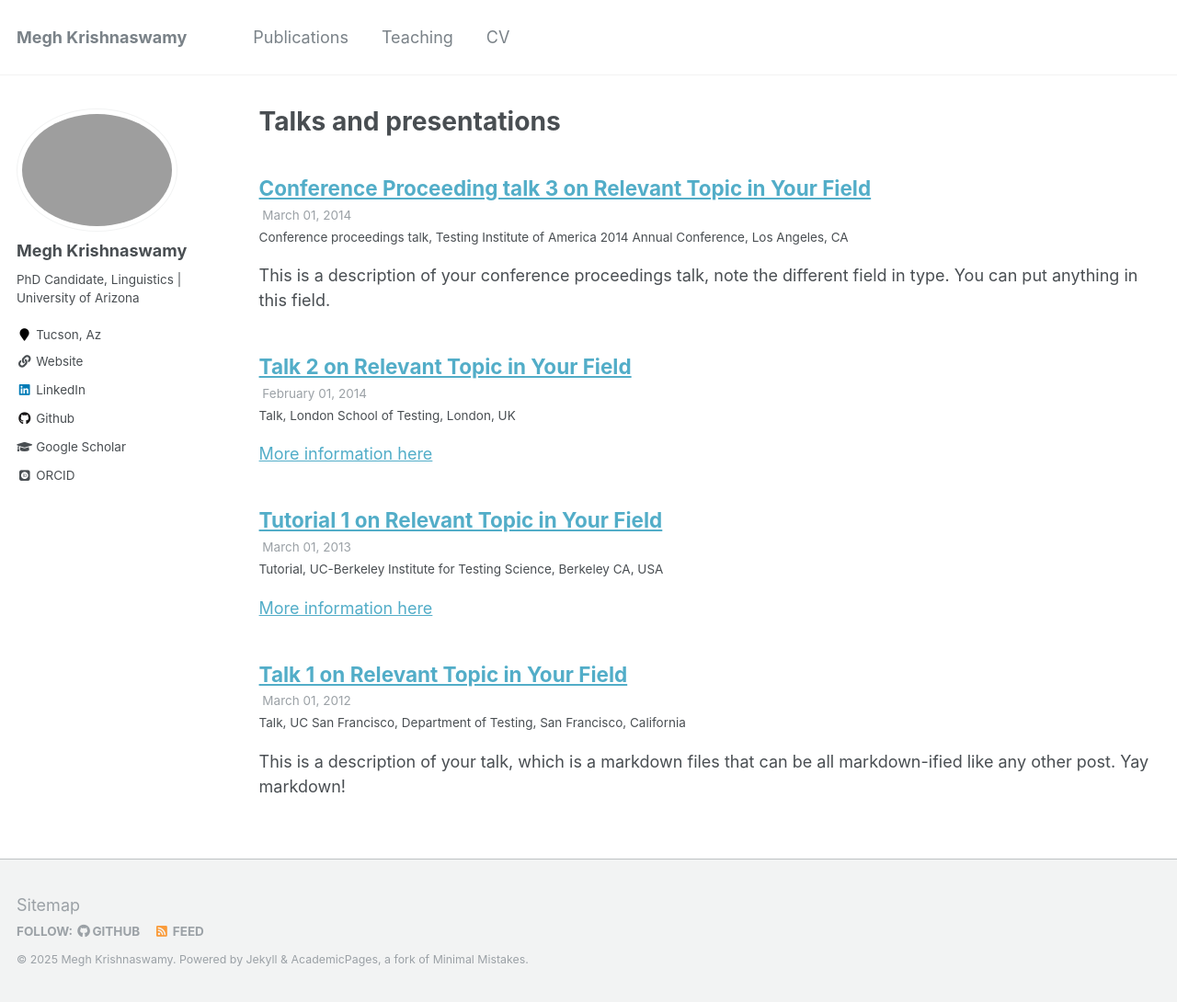
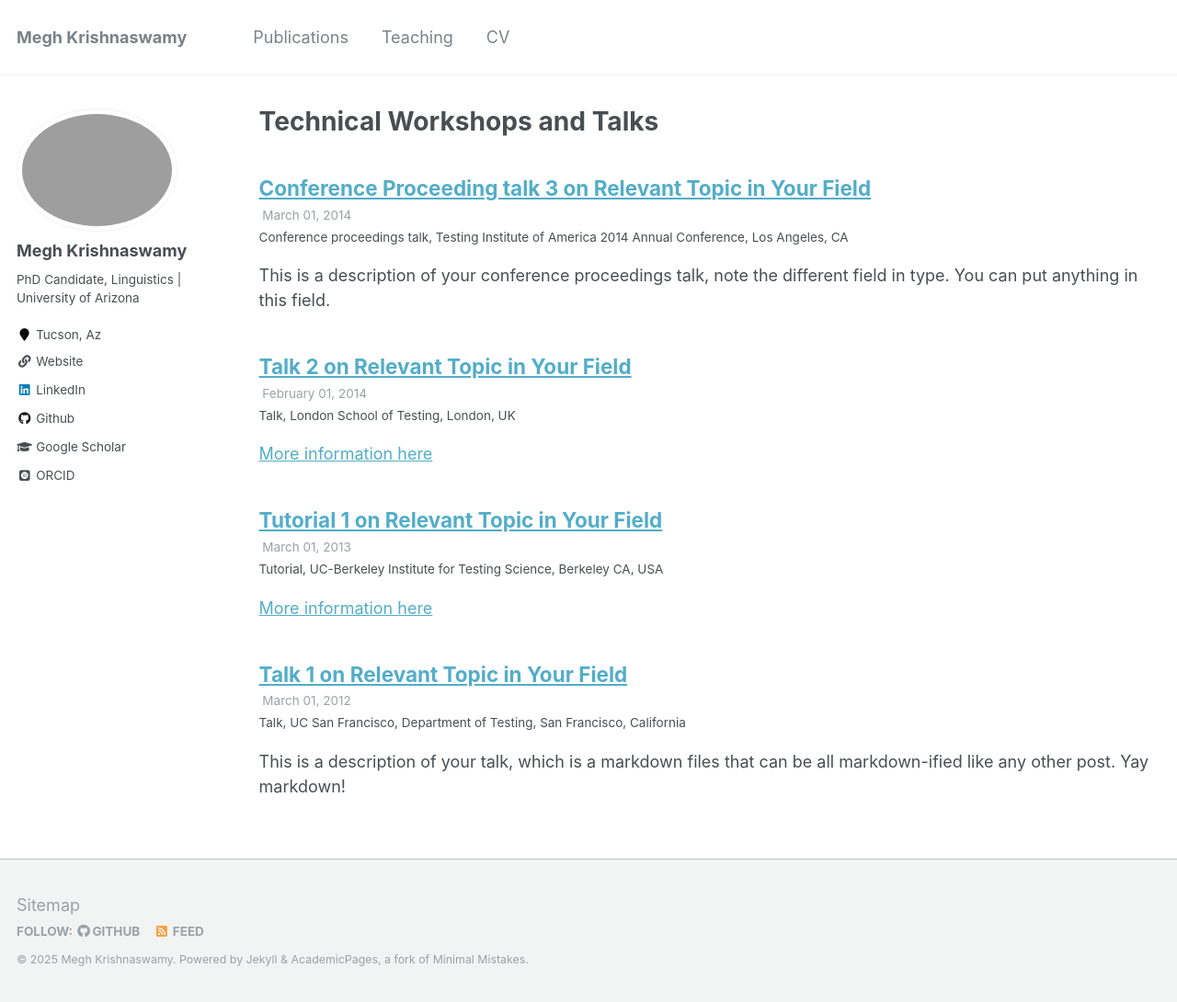
Before and after one commit to meghavarshini/meghavarshini.github.io, a Jekyll site: the page built from _pages/talks.html, in a window 1280 px wide and 1090 px high. Shown: the whole window at 92% size. Built offline with Jekyll 4.4.1, drawn with Linux system fonts in a browser that asks for light colours; some web fonts are replaced.

Commit message:
Update talks.html, change title to "workshops and talks"

```diff
--- a/_pages/talks.html
+++ b/_pages/talks.html
@@ -1,6 +1,6 @@
 ---
 layout: archive
-title: "Talks and presentations"
+title: "Technical Workshops and Talks"
 permalink: /talks/
 author_profile: true
 ---
```
